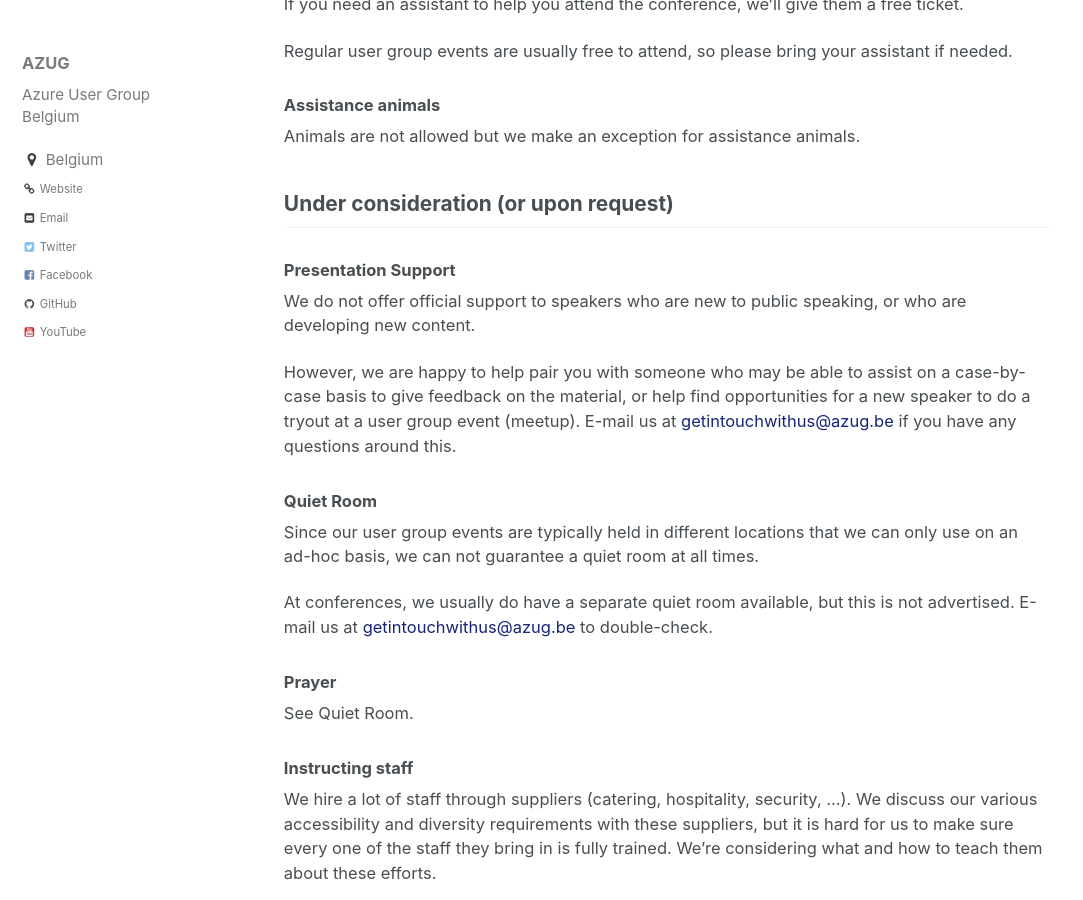
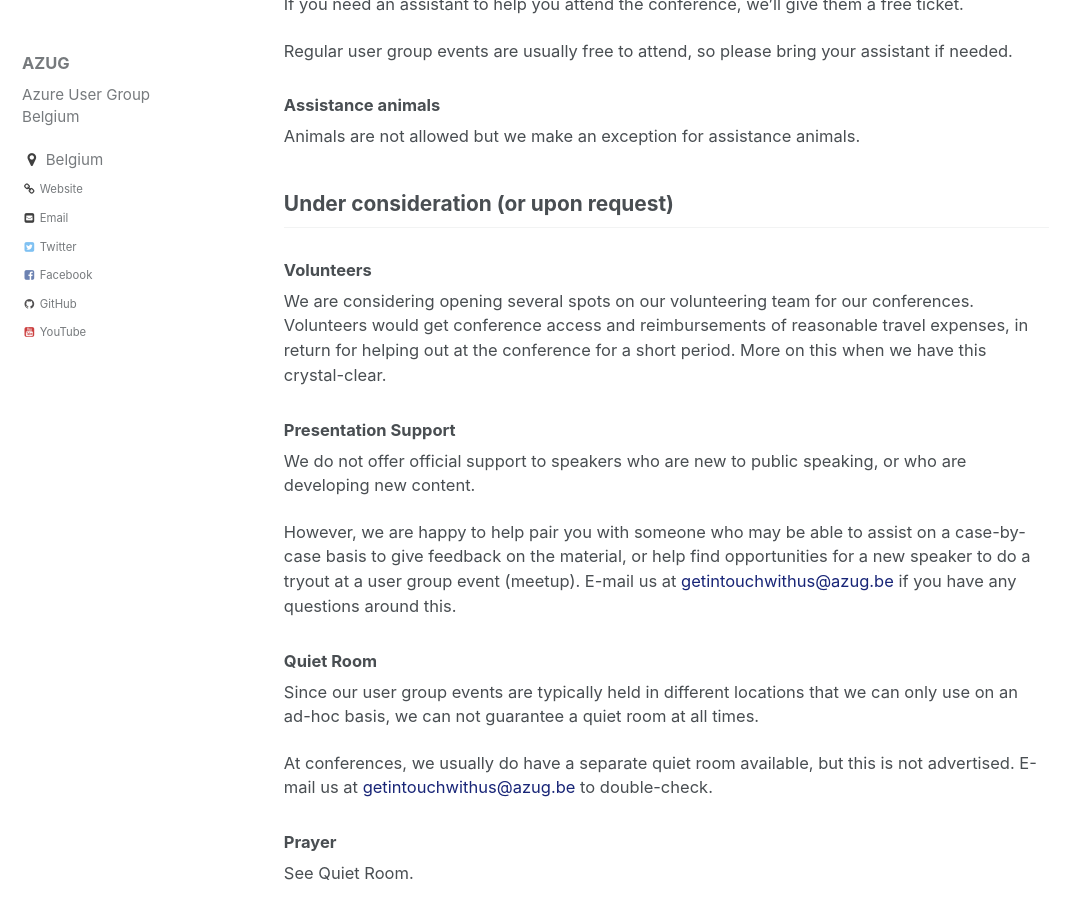
Before and after one commit to AzugBe/azugbe.github.io, a Jekyll site: the page built from _pages/inclusiveness-diversity-accessibility.md, in a window 1280 px wide and 900 px high, scrolled down 2243 px. Shown: the whole window, without its empty margins (0-1083 px from the left). Built offline with Jekyll 4.4.1, drawn with Linux system fonts in a browser that asks for light colours; comment, search, counter and statistics services are not loaded.

Commit message:
Update inclusiveness-diversity-accessibility.md

```diff
--- a/_pages/inclusiveness-diversity-accessibility.md
+++ b/_pages/inclusiveness-diversity-accessibility.md
@@ -80,6 +80,10 @@ Animals are not allowed but we make an exception for assistance animals.
 
 ## Under consideration (or upon request)
 
+### Volunteers
+
+We are considering opening several spots on our volunteering team for our conferences. Volunteers would get conference access and reimbursements of reasonable travel expenses, in return for helping out at the conference for a short period. More on this when we have this crystal-clear.
+
 ### Presentation Support
 
 We do not offer official support to speakers who are new to public speaking, or who are developing new content.
```
